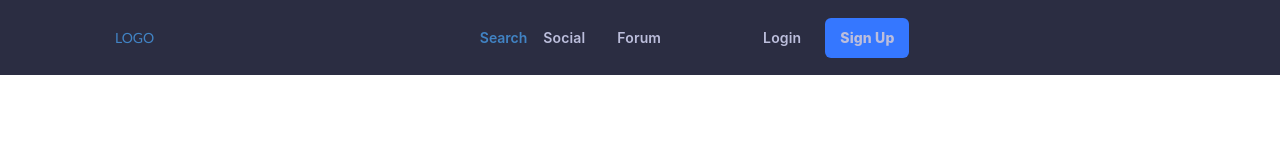
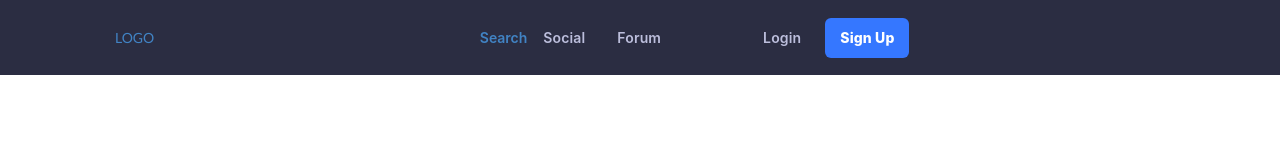
Before and after one commit to AshKhanNY/Website-Design-Project, a React (Create React App) app in the folder anime-list/: page / in a window 1280 px wide. Shown: the top 160 px of the page. Built offline with nearby package versions, Linux system fonts and the light colour scheme.

Commit message:
Fixed minor css bug

```diff
--- a/anime-list/src/App.css
+++ b/anime-list/src/App.css
@@ -96,8 +96,8 @@ a{
 .signup{
     background: #3577ff;
     border-radius: 6px;
-    box-shadow: 0 0 0 rgb(8, 150, 230 / 60%);
-    color: rgb(255, 255, 255,) !important;
+    box-shadow: 0 0 0 rgb(8 150 230 / 60%);
+    color: rgb(255, 255, 255) !important;
     font-size: 1rem;
     font-weight:800;
     margin-right: -70px;
```
